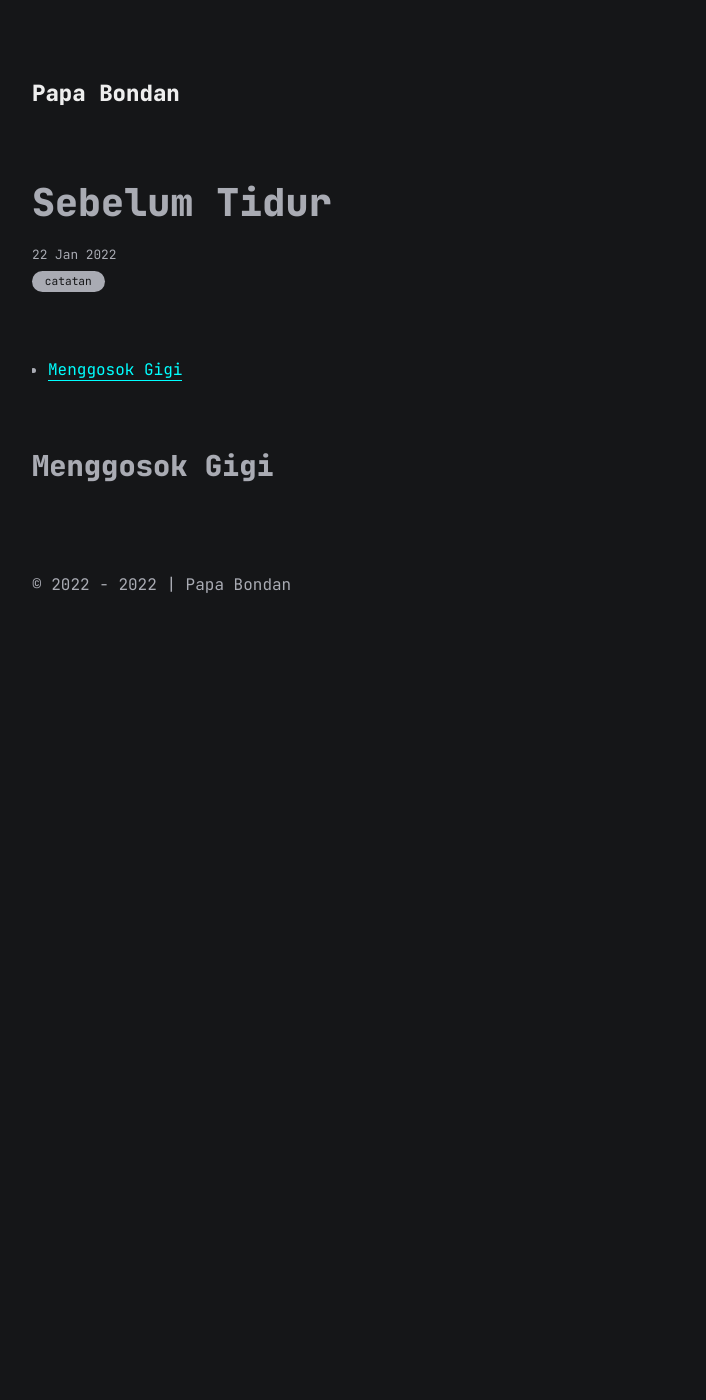
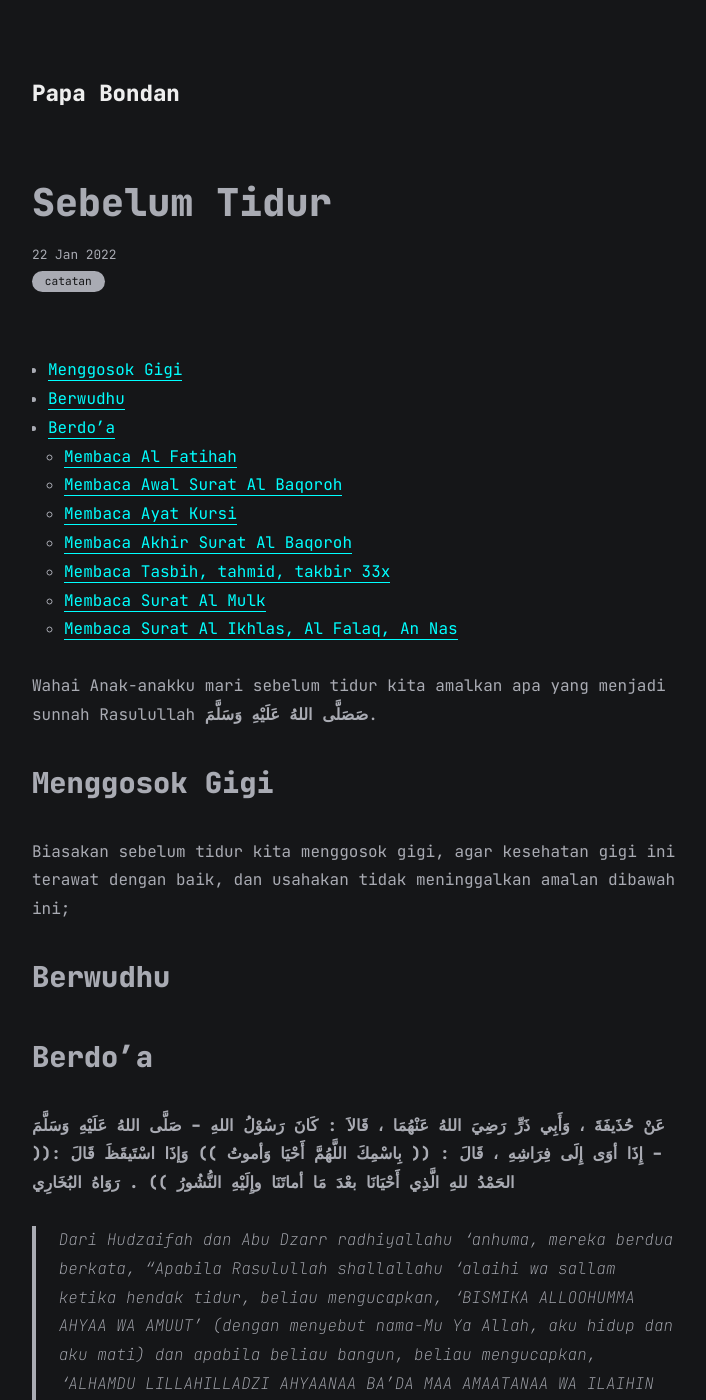
Before and after one commit to papabondan/papabondan.github.io, a Jekyll site: the page built from all_collections/_posts/2022-01-22-sebelum-tidur.md, in a window 1280 px wide and 1400 px high. Shown: the whole window, without its empty margins (283-989 px from the left). Built offline with Jekyll 4.4.1, drawn with Linux system fonts in a browser that asks for light colours; comment, search, counter and statistics services are not loaded; some of the changed text lies outside the part shown.

Commit message:
Update 2022-01-22-sebelum-tidur.md

```diff
--- a/all_collections/_posts/2022-01-22-sebelum-tidur.md
+++ b/all_collections/_posts/2022-01-22-sebelum-tidur.md
@@ -5,4 +5,18 @@ date: 2022-01-22
 categories: ["catatan"]
 ---
 
+Wahai Anak-anakku mari sebelum tidur kita amalkan apa yang menjadi sunnah Rasulullah **صَصَلَّى اللهُ عَلَيْهِ وَسَلَّمَ**.
 ## Menggosok Gigi
+Biasakan sebelum tidur kita menggosok gigi, agar kesehatan gigi ini terawat dengan baik, dan usahakan tidak meninggalkan amalan dibawah ini;
+## Berwudhu
+## Berdo'a
+**عَنْ حُذَيفَةَ ، وَأَبِي ذَرٍّ رَضِيَ اللهُ عَنْهُمَا ، قَالاَ : كَانَ رَسُوْلُ اللهِ – صَلَّى اللهُ عَلَيْهِ وَسَلَّمَ – إِذَا أوَى إِلَى فِرَاشِهِ ، قَالَ : (( بِاسْمِكَ اللَّهُمَّ أَحْيَا وَأموتُ )) وَإذَا اسْتَيقَظَ قَالَ :(( الحَمْدُ للهِ الَّذِي أَحْيَانَا بعْدَ مَا أماتَنَا وإِلَيْهِ النُّشُورُ )) . رَوَاهُ البُخَارِي**
+
+> Dari Hudzaifah dan Abu Dzarr radhiyallahu ‘anhuma, mereka berdua berkata, “Apabila Rasulullah shallallahu ‘alaihi wa sallam ketika hendak tidur, beliau mengucapkan, ‘BISMIKA ALLOOHUMMA AHYAA WA AMUUT’ (dengan menyebut nama-Mu Ya Allah, aku hidup dan aku mati) dan apabila beliau bangun, beliau mengucapkan, ‘ALHAMDU LILLAHILLADZI AHYAANAA BA’DA MAA AMAATANAA WA ILAIHIN NUSYUUR’ (segala puji bagi Allah yang telah menghidupkan kami setelah mematikan kami dan hanya kepada-Nya kami kembali).” (HR. Bukhari) [HR. Bukhari, no. 6314 dan Muslim, no. 2711]
+### Membaca Al Fatihah
+### Membaca Awal Surat Al Baqoroh
+### Membaca Ayat Kursi
+### Membaca Akhir Surat Al Baqoroh
+### Membaca Tasbih, tahmid, takbir 33x
+### Membaca Surat Al Mulk
+### Membaca Surat Al Ikhlas, Al Falaq, An Nas
```
